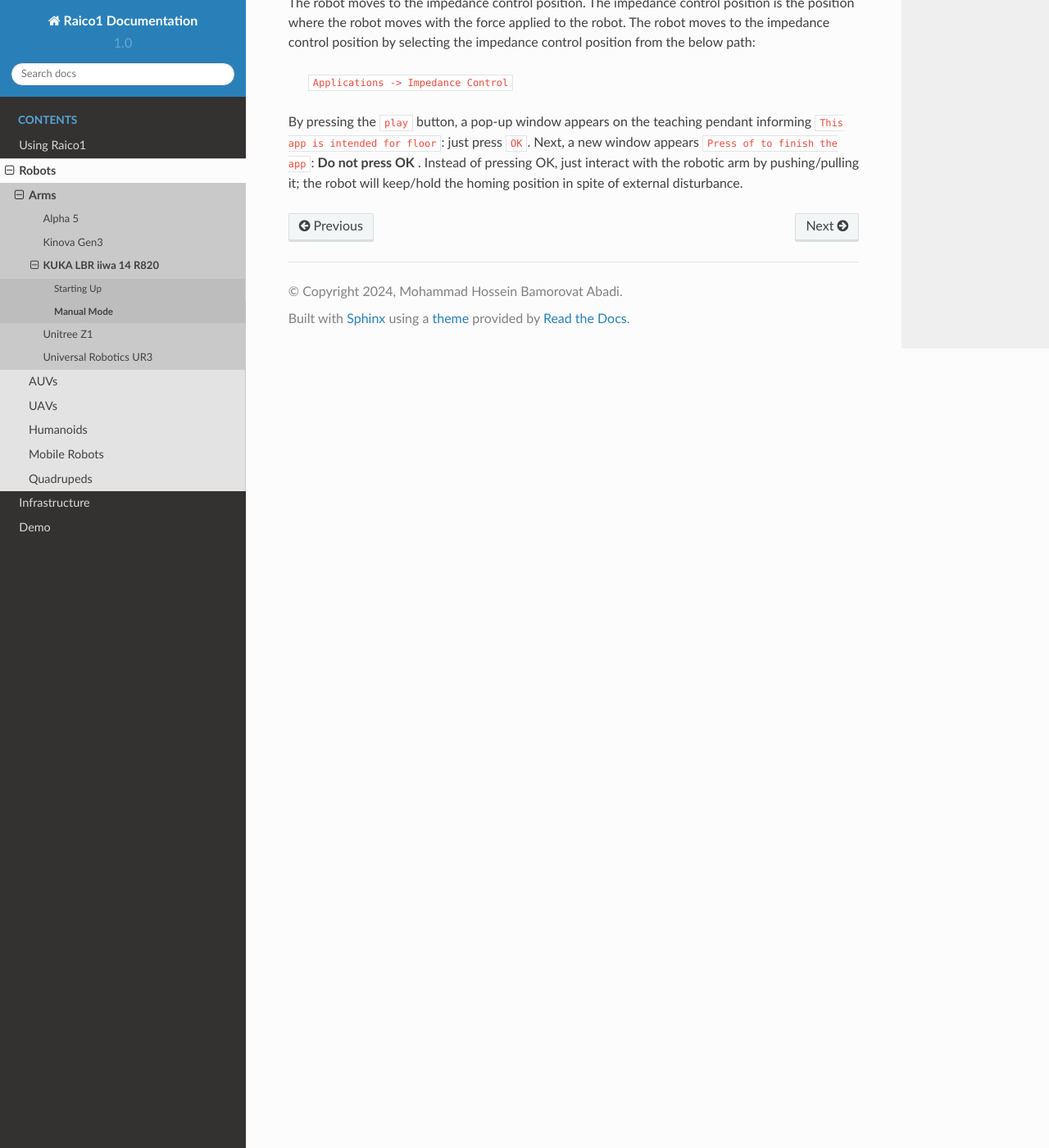
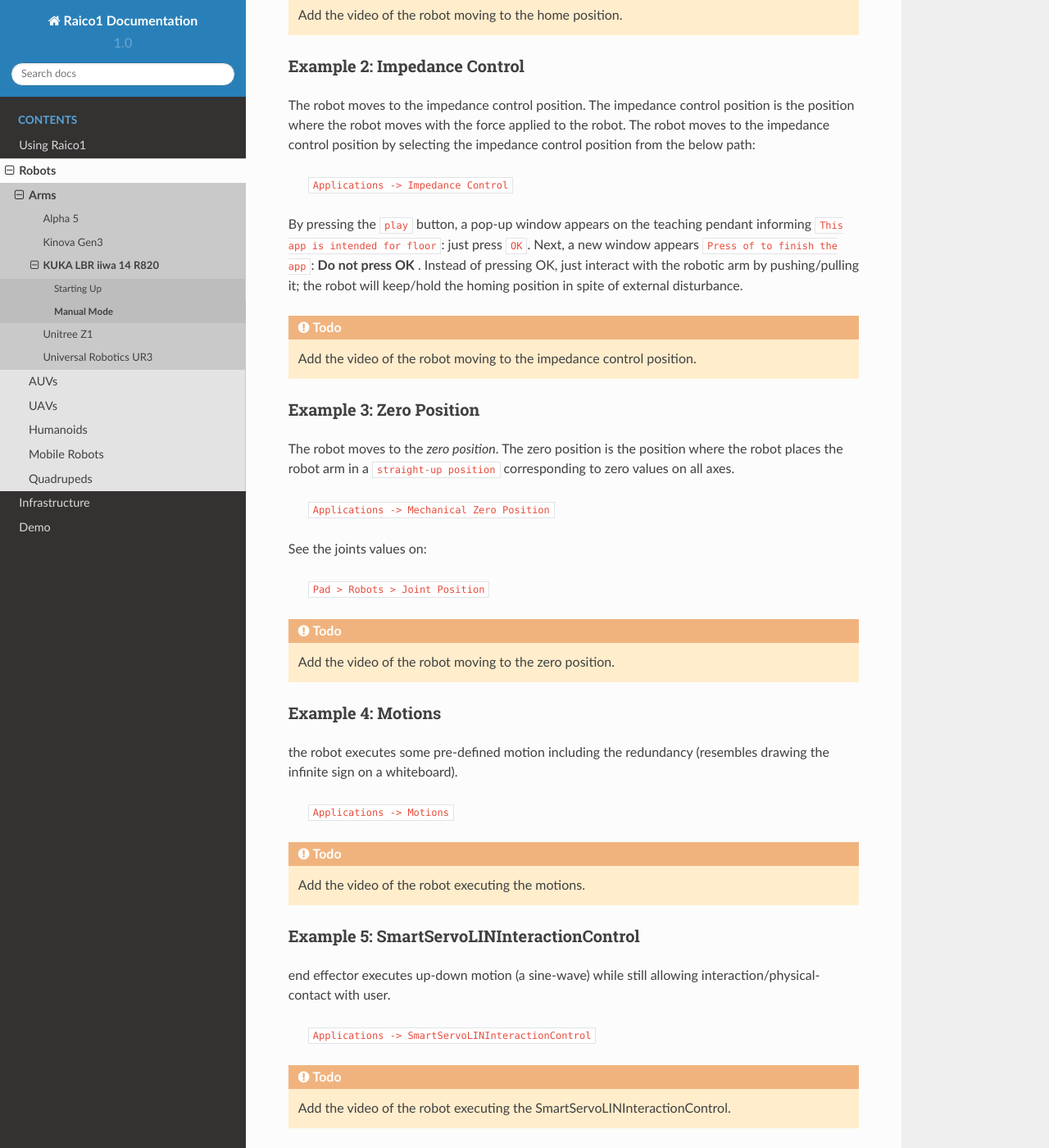
Before and after one commit to UoM-RAICo1/raico-docs, a Sphinx documentation site: the page built from source/robots/Arms/KukaLbrIiwa/ManualMode.rst, in a window 1280 px wide and 1400 px high, scrolled down 2389 px. Shown: the whole window at 82% size. Built offline with Sphinx 7.4.7 and the Read the Docs theme 2.0.0, drawn with Linux system fonts in a browser that asks for light colours; some of the changed text lies outside the part shown.

Commit message:
Add details of application into ManualMode.rst for kuka iiwa

```diff
--- a/source/robots/Arms/KukaLbrIiwa/ManualMode.rst
+++ b/source/robots/Arms/KukaLbrIiwa/ManualMode.rst
@@ -54,6 +54,7 @@ then whilst holding the engagement switch (DeadMans switch) press and hold the p
 
 The following example demonstrates how to control the robot in manual mode.
 
+.. note:: Some of these applications are documented on the :ref:`KUKA LBR iiwa 14 R820` page, in documentation link.
 
 Example 1: Home Position
 ~~~~~~~~~~~~~~~~~~~~~~~~
@@ -82,3 +83,45 @@ By pressing the ``play`` button, a pop-up window appears on the teaching pendant
 Next, a new window appears ``Press of to finish the app``: **Do not press OK** .
 Instead of pressing OK, just interact with the robotic arm by pushing/pulling it;
 the robot will keep/hold the homing position in spite of external disturbance.
+
+.. todo::
+    Add the video of the robot moving to the impedance control position.
+
+
+Example 3: Zero Position
+~~~~~~~~~~~~~~~~~~~~~~~~
+
+The robot moves to the `zero position`. The zero position is the position where the robot places the robot arm
+in a ``straight-up position`` corresponding to zero values on all axes.
+
+        ``Applications -> Mechanical Zero Position``
+
+See the joints values on:
+
+        ``Pad > Robots > Joint Position``
+
+
+.. todo::
+    Add the video of the robot moving to the zero position.
+
+
+Example 4: Motions
+~~~~~~~~~~~~~~~~~~
+
+the robot executes some pre-defined motion including the redundancy (resembles drawing the infinite sign on a whiteboard).
+
+        ``Applications -> Motions``
+
+..  todo::
+    Add the video of the robot executing the motions.
+
+
+Example 5: SmartServoLINInteractionControl
+~~~~~~~~~~~~~~~~~~~~~~~~~~~~~~~~~~~~~~~~~~
+
+end effector executes up-down motion (a sine-wave) while still allowing interaction/physical-contact with user.
+
+        ``Applications -> SmartServoLINInteractionControl``
+
+.. todo::
+    Add the video of the robot executing the SmartServoLINInteractionControl.
```
